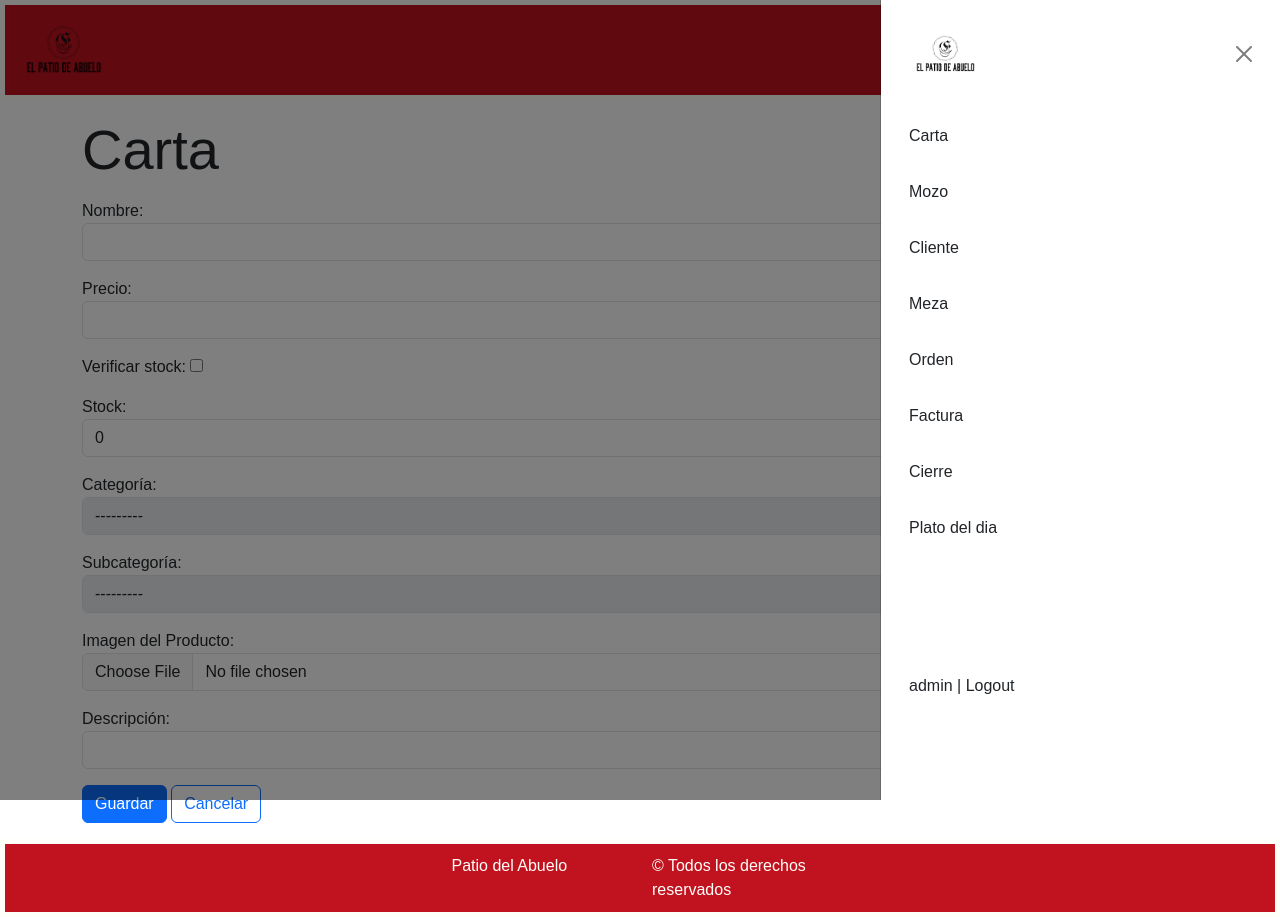
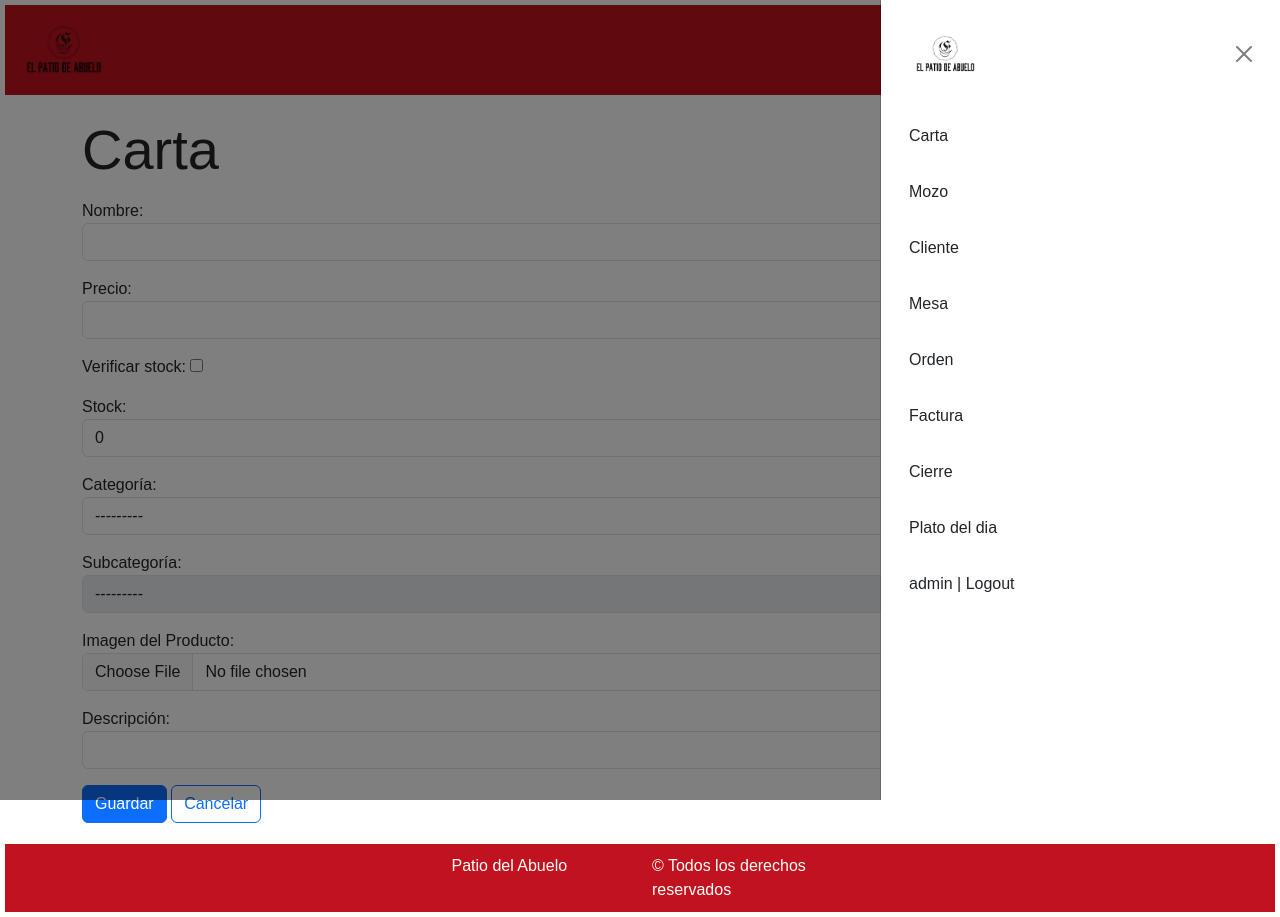
Before and after one commit to MatiasArregui/PatioDelAbuelo, a Django app: page /carta/cartaNuevo/ in a window 1280 px wide, after a click that opens the changed part. Run offline with Django 5.2, Linux system fonts and the light colour scheme; a user stored in the database is signed in; data comes from the database, SQL or seed files in the repository; some libraries are stand-ins or nearby versions; grey boxes are pictures that could not be loaded.

Commit message:
modificaciones en forms de carta y su html. Correccion en mesa del menu.

```diff
--- a/patioAbuelo/miAplicacion/forms.py
+++ b/patioAbuelo/miAplicacion/forms.py
@@ -39,7 +39,7 @@ class CartaForm(forms.ModelForm):
             "precio": forms.NumberInput(attrs={"class": "form-control"}),
             "controlstock" : forms.BooleanField(widget=forms.CheckboxInput(attrs={'class': 'form-check-input form-control'})),
             "stock": forms.NumberInput(attrs={"class": "form-control"}),
-            "categoria": forms.Select(attrs={"class": "form-control", "onchange":"updateSelect2()","disabled":"true"}),
+            "categoria": forms.Select(attrs={"class": "form-control", "onchange":"updateSelect2()"}),
             "subCategoria":forms.Select(attrs={"class": "form-control", "disabled":"true"}),
             "imagen": forms.ClearableFileInput(attrs={"class": "form-control"}),
         }
--- a/patioAbuelo/patioAbuelo/templates/base.html
+++ b/patioAbuelo/patioAbuelo/templates/base.html
@@ -25,8 +25,8 @@
             </div>
             <!-- Boton derecho del header que abre le canva -->
             <div class="col d-flex justify-content-end">
-                <button class="btn  justify-self-end" type="button" data-bs-toggle="offcanvas" data-bs-target="#offcanvasRight" aria-controls="offcanvasRight">
-                    <img src="{% static 'imagenes/iconCanva.svg'%}" alt="" width="30" height="30">
+                <button class="btn justify-self-end" type="button" data-bs-toggle="offcanvas" data-bs-target="#offcanvasRight" aria-controls="offcanvasRight">
+                    <img src="{% static 'imagenes/iconCanva.svg'%}"  alt="" width="30" height="30">
                 </button>
             </div>
             <div class="offcanvas offcanvas-end" tabindex="-1" id="offcanvasRight" aria-labelledby="offcanvasRightLabel">
@@ -46,7 +46,7 @@
                         <a href="{% url "listaClientes"%}" class="nav-link">Cliente</a>
                     </li>
                     <li class="nav-item">
-                        <a href="{% url "listaMesas"%}" class="nav-link">Meza</a>
+                        <a href="{% url "listaMesas"%}" class="nav-link">Mesa</a>
                     </li>
                     <li class="nav-item">
                         <a href="{% url "listaOrdenes"%}" class="nav-link">Orden</a>
@@ -60,10 +60,6 @@
                     <li class="nav-item">
                         <a href="#" class="nav-link">Plato del dia</a>
                     </li>
-                  </ul>
-                </div>
-                <div class="offcanvas-body">
-                    <ul class="nav navbar-nav ms-auto ">
                     {% if user.is_authenticated %}
                     <li class="nav-item">
                         <a class="nav-link" href="{% url 'logout' %}">{{ request.user }} | Logout</a>
@@ -75,6 +71,7 @@
                 {% endif %}
                   </ul>
                 </div>
+
             </div>
         </header>
 
--- a/patioAbuelo/patioAbuelo/templates/formularios/formularioCarta.html
+++ b/patioAbuelo/patioAbuelo/templates/formularios/formularioCarta.html
@@ -20,11 +20,12 @@
     const select2 = document.getElementById('id_subCategoria');
 
     // EVENTO CLICK EN EL INPUT PRECIO
-    input.addEventListener('click', function() {
-        select1.removeAttribute("disabled");
+    input.addEventListener('change', function() {
         select2.removeAttribute("disabled");
     });
-
+    if (select2.value !== ""){
+        select2.removeAttribute("disabled");
+    };
     // ACTUALIZAR LOS VALORES DEL SEGUNDO SELECT AL HACER CLICK EN EL PRIMER SELECT (CATEGORIAS)
     function updateSelect2() {
 
```
Also changed, not shown: 1 other file. Lines whose indentation alone changed are shown as unchanged.
